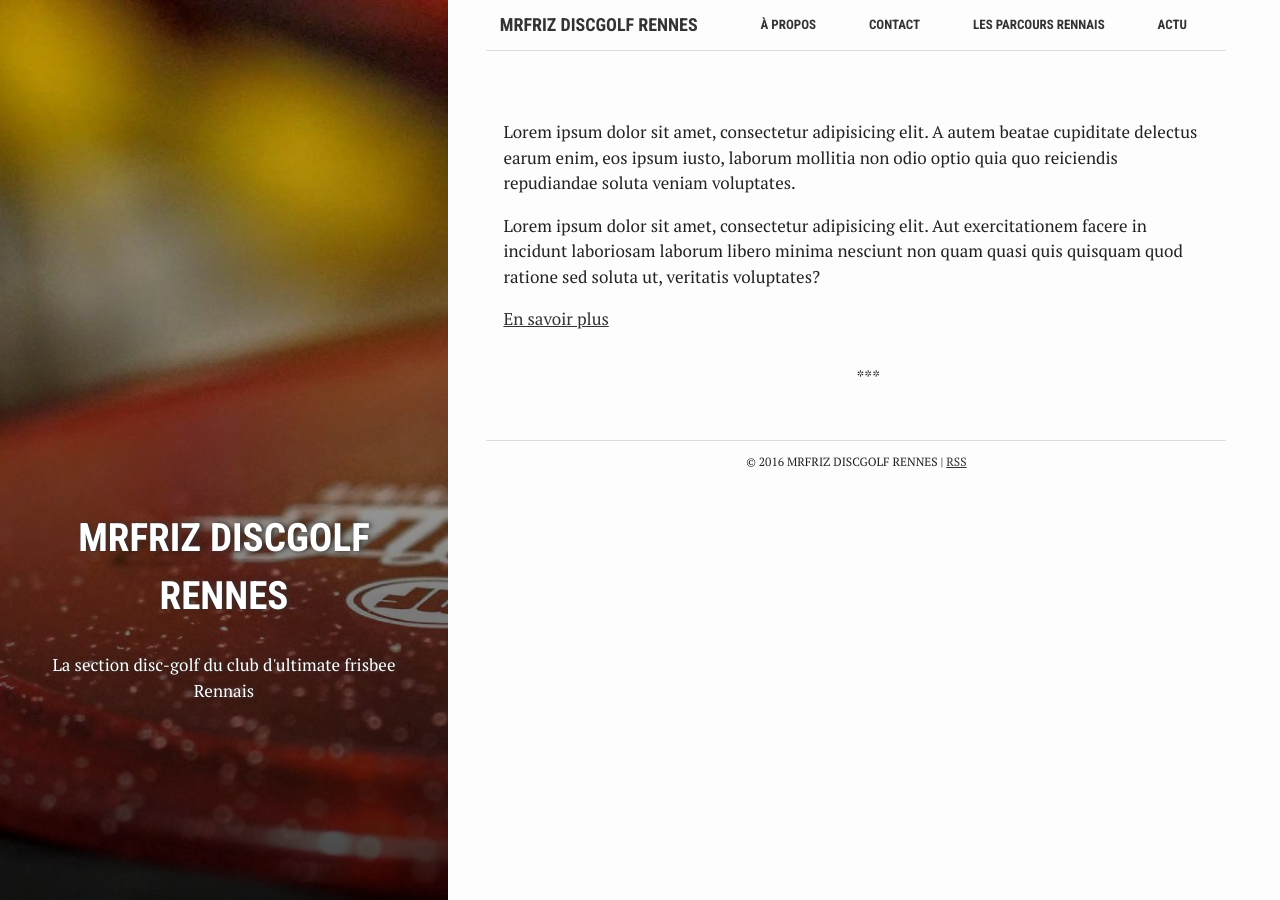
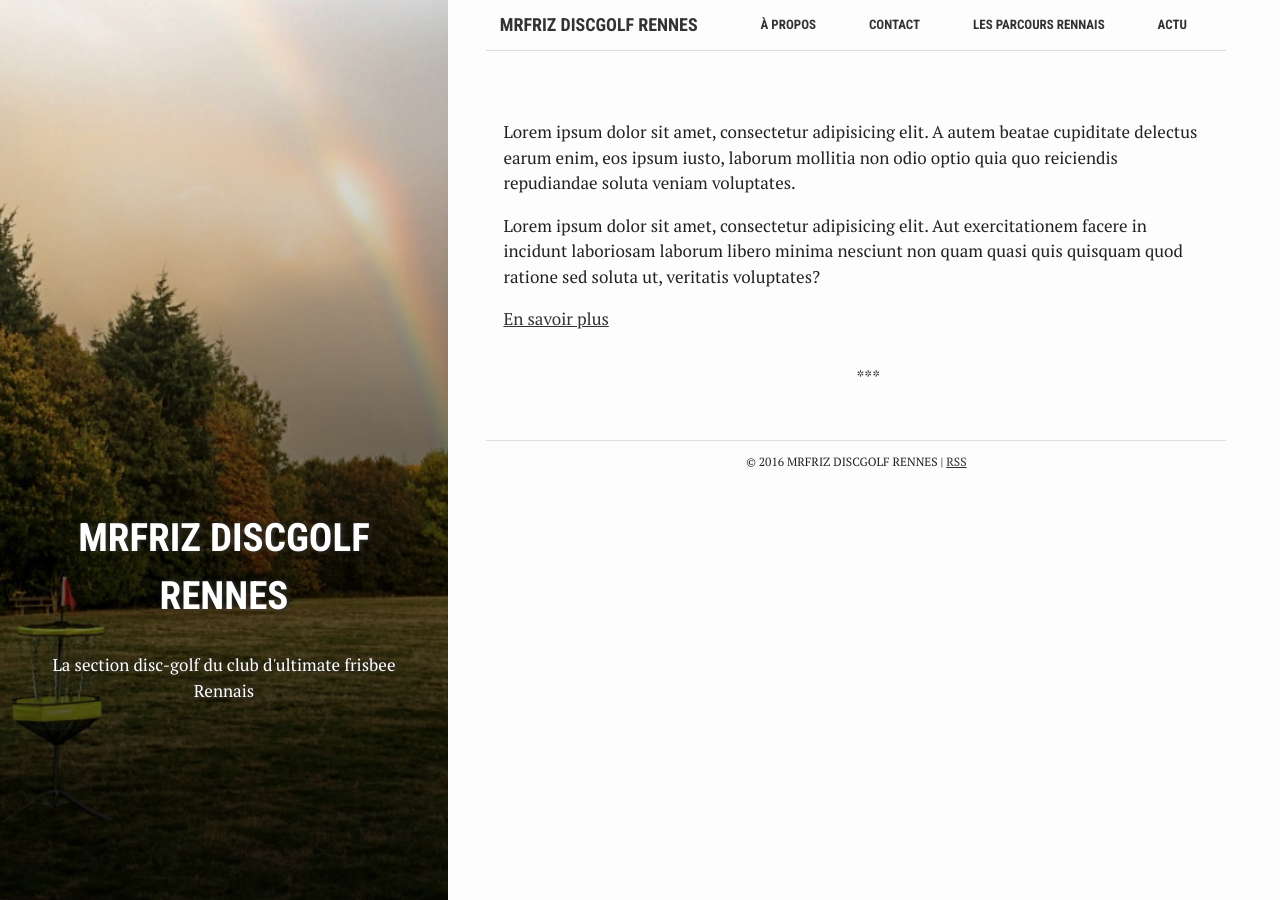
Before and after one commit to MrFriz/discgolf, a Jekyll site: the page built from index.html, in a window 1280 px wide. Built offline with Jekyll 4.4.1, drawn with Linux system fonts in a browser that asks for light colours.

Commit message:
Update index.html

```diff
--- a/index.html
+++ b/index.html
@@ -1,5 +1,4 @@
 ---
-bg: "teebird.jpg"
 layout: default
 crawlertitle: "MrFriz Discgolf Rennes"
 title: "MrFriz Discgolf Rennes"
```
